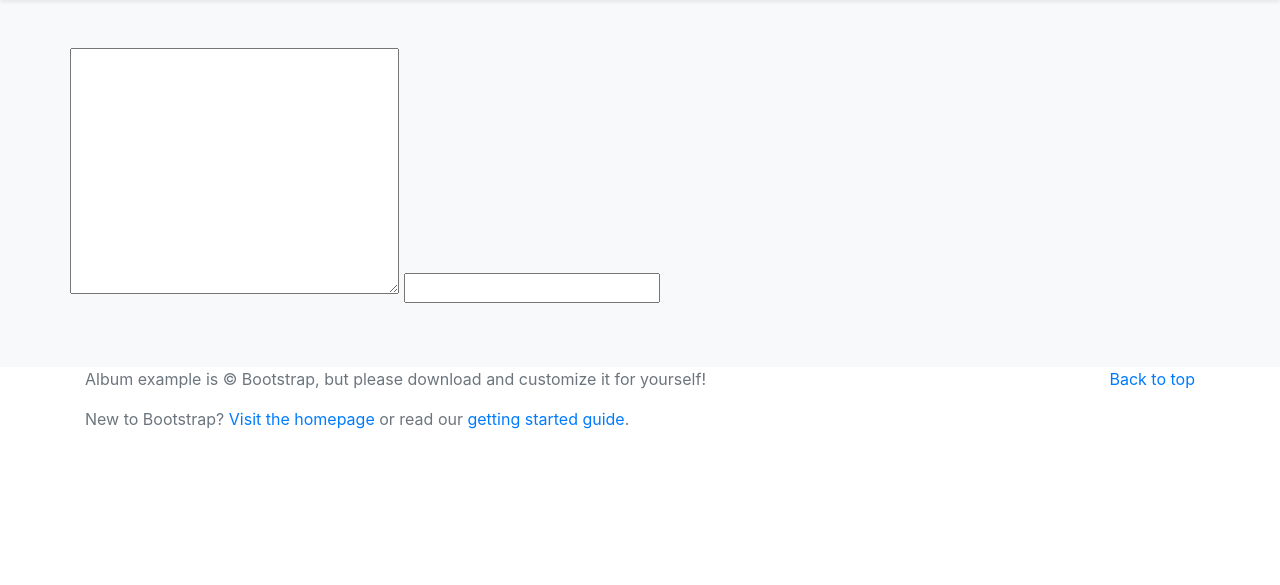
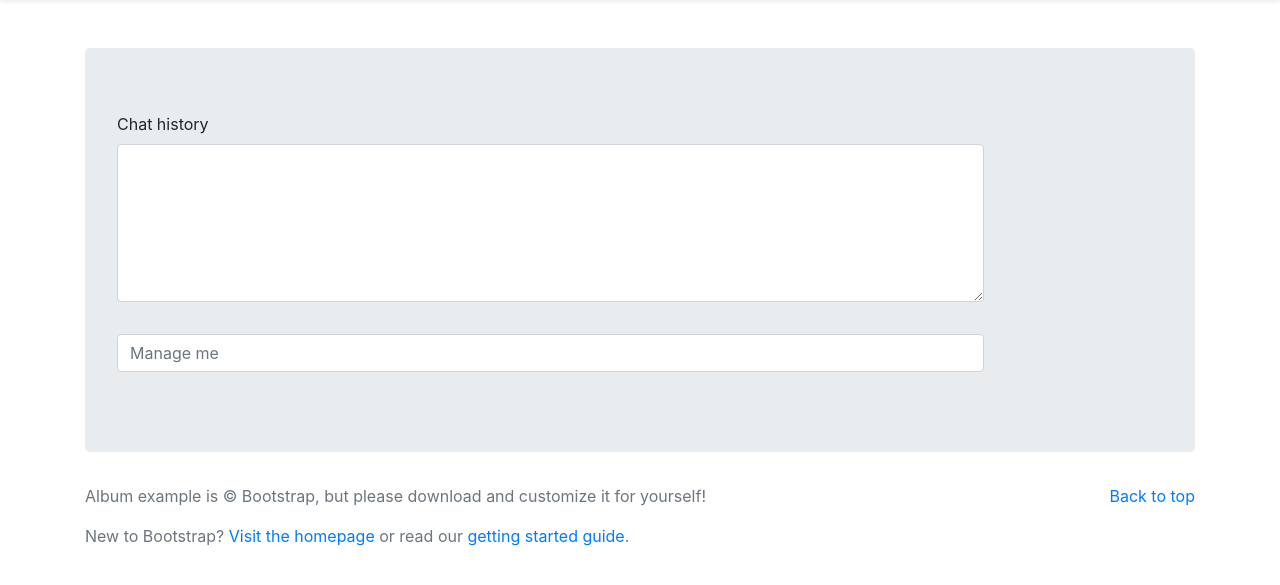
Before and after one commit to aodarc/project009, a Django app: page / in a window 1280 px wide. Shown: the part 56-641 px from the top of the page. Run offline with Django 3.2, Linux system fonts and the light colour scheme; some libraries are stand-ins or nearby versions.

Commit message:
add chat textarea

```diff
--- a/parsbot/chat/templates/chat_page.html
+++ b/parsbot/chat/templates/chat_page.html
@@ -0,0 +1,25 @@
+{% extends 'base.html' %}
+
+{% block content %}
+  <div class="container">
+    <div class="jumbotron mt-5">
+      <form>
+        <div class="form-group row">
+          <div class="col-sm-10">
+            <div class="form-group">
+              <label for="chatHistory">Chat history</label>
+              <textarea class="form-control" id="chatHistory" rows="6"></textarea>
+            </div>
+          </div>
+
+        </div>
+        <div class="form-group row">
+          <label for="inputPassword" class=""></label>
+          <div class="col-sm-10">
+            <input type="text" class="form-control" id="say_to_bot" placeholder="Manage me">
+          </div>
+        </div>
+      </form>
+    </div>
+  </div>
+{% endblock %}
--- a/parsbot/chat/views.py
+++ b/parsbot/chat/views.py
@@ -2,7 +2,7 @@ from django.views.generic import TemplateView
 
 
 class ChatBotTemplateView(TemplateView):
-    template_name = 'base.html'
+    template_name = 'chat_page.html'
 
     def get_context_data(self, **kwargs):
         context = super().get_context_data(**kwargs)
--- a/templates/base.html
+++ b/templates/base.html
@@ -40,16 +40,9 @@
 
     <main role="main">
 
-      <div class="album py-5 bg-light">
-        <div class="container">
-        <div class="row">
-          <div class="form-group">
-            <textarea name="" id="" cols="30" rows="10"></textarea>
-            <input type="text">
-          </div>
-        </div>
-        </div>
-      </div>
+     {% block content %}
+
+     {% endblock %}
 
     </main>
 
```
